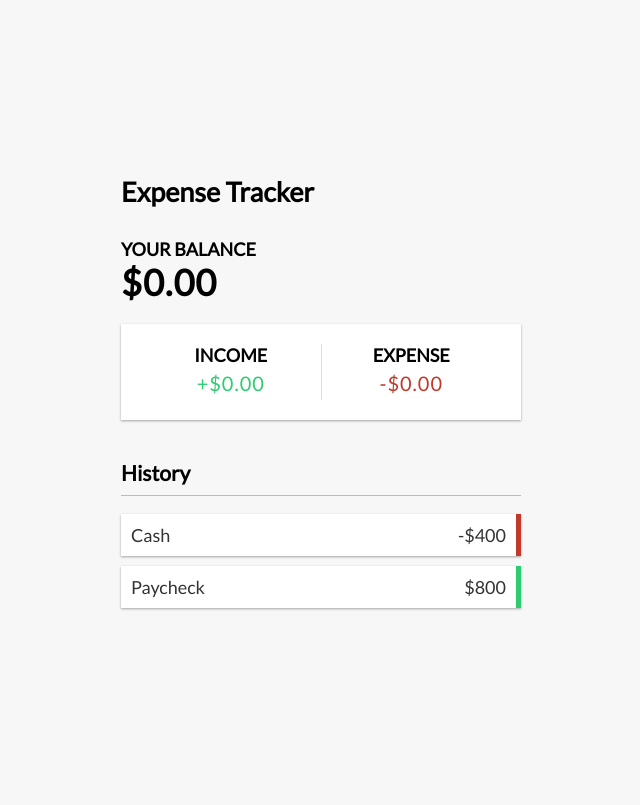
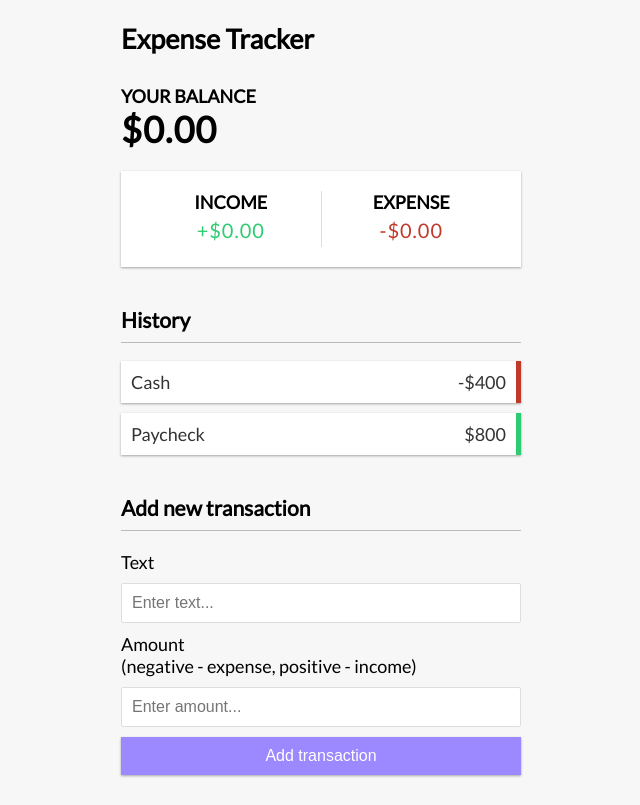
Before and after one commit to Emp923/vue-expense-tracker, a Vue app: page / in a window 1280 px wide. Shown: the whole page, without its empty margins (319-959 px from the left). Built offline with nearby package versions, Linux system fonts and the light colour scheme.

Commit message:
adds AddTransaction

```diff
--- a/src/App.vue
+++ b/src/App.vue
@@ -4,6 +4,7 @@
     <Balance />
     <IncomeExpenses />
     <TransactionList />
+    <AddTransaction />
   </div>
 </template>
 
@@ -12,6 +13,7 @@
   import Balance from './components/Balance.vue';
   import IncomeExpenses from './components/IncomeExpenses.vue';
   import TransactionList from './components/TransactionList.vue';
+  import AddTransaction from './components/AddTransaction.vue';
 
   export default {
     components: {
@@ -19,6 +21,7 @@
       Balance,
       IncomeExpenses,
       TransactionList,
+      AddTransaction,
     },
   };
 </script>
--- /dev/null
+++ b/src/components/AddTransaction.vue
@@ -0,0 +1,21 @@
+<template>
+  <h3>Add new transaction</h3>
+  <form id="form">
+    <div class="form-control">
+      <label for="text">Text</label>
+      <input type="text" id="text" placeholder="Enter text..." />
+    </div>
+    <div class="form-control">
+      <label for="amount"
+      >Amount <br />
+        (negative - expense, positive - income)</label
+      >
+      <input
+        type="number"
+        id="amount"
+        placeholder="Enter amount..."
+      />
+    </div>
+    <button class="btn">Add transaction</button>
+  </form>
+</template>
```
